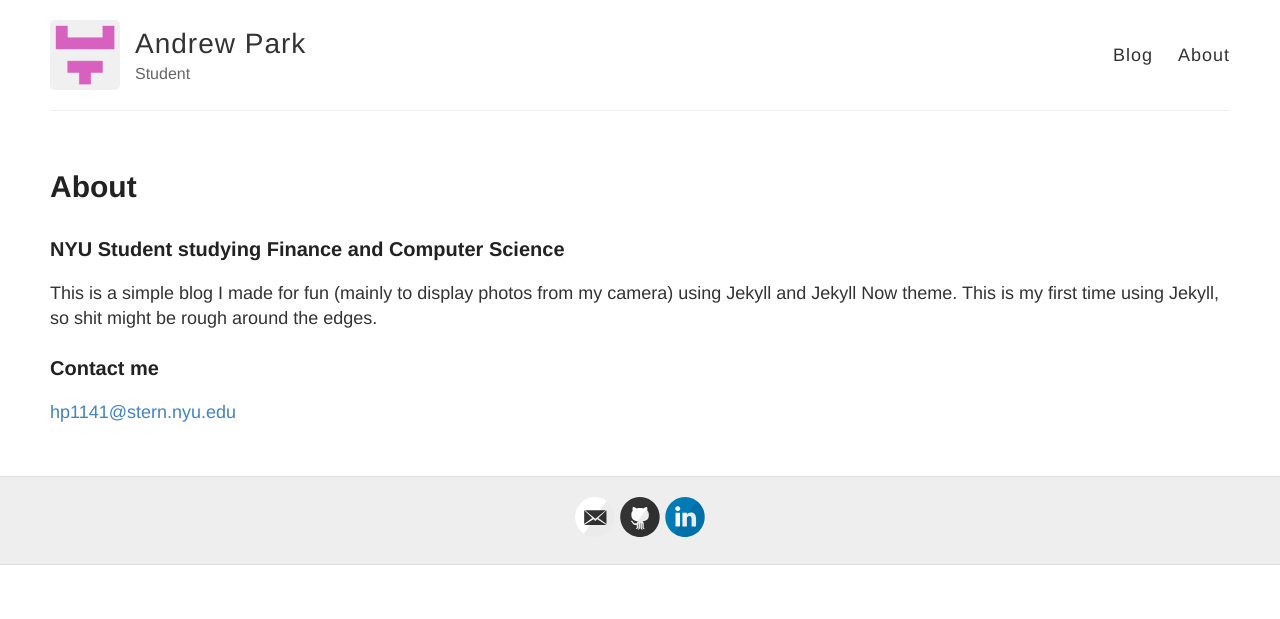
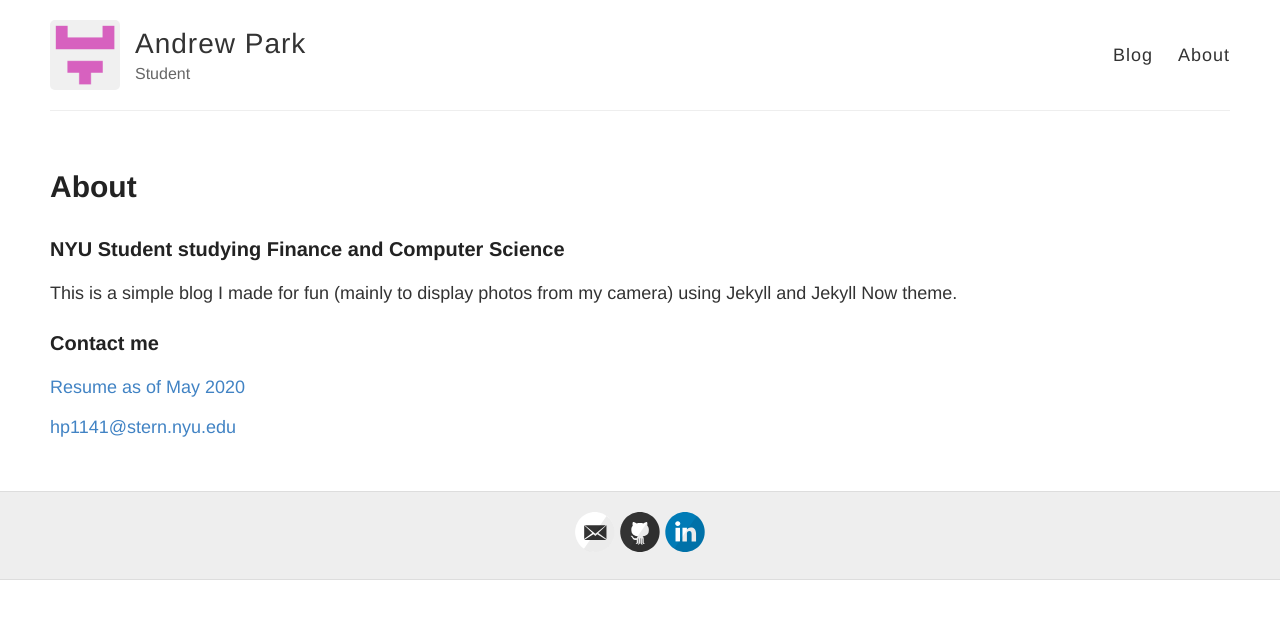
Before and after one commit to telebookstall/telebookstall.github.io, a Jekyll site: the page built from about.md, in a window 1280 px wide. Shown: the top 619 px of the page. Built offline with Jekyll 4.4.1, drawn with Linux system fonts in a browser that asks for light colours.

Commit message:
Added resume

```diff
--- a/about.md
+++ b/about.md
@@ -6,8 +6,10 @@ permalink: /about/
 
 ### NYU Student studying Finance and Computer Science
 
-This is a simple blog I made for fun (mainly to display photos from my camera) using Jekyll and Jekyll Now theme. This is my first time using Jekyll, so shit might be rough around the edges.
+This is a simple blog I made for fun (mainly to display photos from my camera) using Jekyll and Jekyll Now theme.
 
 ### Contact me
 
+[Resume as of May 2020]({{site.baseurl}}/assets/andrewhwanpark_resume.pdf)
+
 [hp1141@stern.nyu.edu](mailto:hp1141@stern.nyu.edu)
```
Also changed, not shown: 1 other file.
